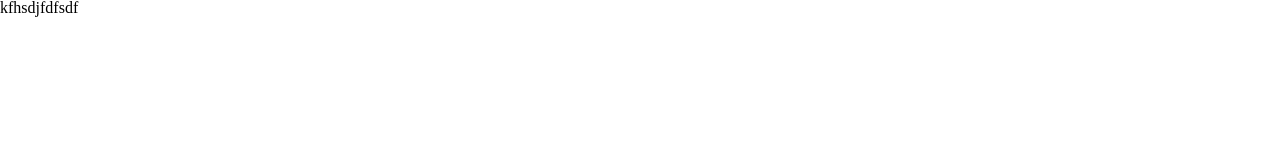
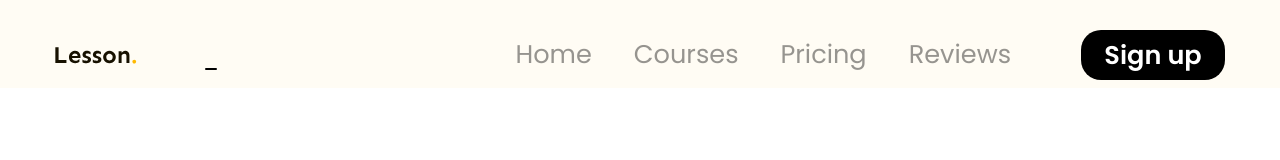
Before and after one commit to hauvip123/figma_to_html, a plain HTML site: page index.html in a window 1280 px wide. Drawn offline with Linux system fonts and the light colour scheme.

Commit message:
p3 lam phan header

```diff
--- a/assets/css/style.css
+++ b/assets/css/style.css
@@ -1,3 +1,70 @@
 * {
   box-sizing: border-box;
 }
+html {
+  font-style: 62.5%;
+}
+body {
+  font-size: 1.6rem;
+  font-family: "Poppins", sans-serif;
+}
+.main-content {
+  width: 1170px;
+  margin-left: auto;
+  margin-right: auto;
+  max-width: calc(100% - 40px);
+}
+a {
+  text-decoration: none;
+}
+.header {
+  background: #fffcf4;
+}
+.btn {
+  display: inline-block;
+  background: black;
+  min-width: 50px;
+  line-height: 50px;
+  border-radius: 20px;
+  text-align: center;
+  padding: 0px 10px;
+  color: white;
+  font-size: 1.6rem;
+  font-weight: 600;
+}
+.header .body {
+  padding: 30px 0px 8px;
+  align-items: center;
+  display: flex;
+}
+.nav ul {
+  display: flex;
+}
+.nav {
+  margin-left: auto;
+}
+.nav a {
+  color: rgba(0, 0, 0, 0.411);
+  font-size: 1.6rem;
+  padding: 8px 21px;
+}
+.nav a:hover {
+  color: black;
+  text-shadow: 1px 0px 0px currentColor;
+}
+.nav li.active a::after {
+  position: absolute;
+  left: 205px;
+  width: 12px;
+  height: 2px;
+  background: black;
+  display: block;
+  content: "";
+  border-radius: 1px;
+}
+.action .btn-sign-up {
+  min-width: 144px;
+}
+.header .action {
+  margin-left: 49px;
+}
--- a/index.html
+++ b/index.html
@@ -4,10 +4,45 @@
     <meta charset="UTF-8" />
     <meta name="viewport" content="width=device-width, initial-scale=1.0" />
     <link rel="stylesheet" href="assets/css/reset.css" />
+    <link rel="preconnect" href="https://fonts.googleapis.com" />
+    <link rel="preconnect" href="https://fonts.gstatic.com" crossorigin />
+    <link
+      href="https://fonts.googleapis.com/css2?family=Poppins:ital,wght@0,100;0,200;0,300;0,400;0,500;0,600;0,700;0,800;0,900;1,100;1,200;1,300;1,400;1,500;1,600;1,700;1,800;1,900&display=swap"
+      rel="stylesheet"
+    />
     <link rel="stylesheet" href="assets/css/style.css" />
     <title>Document</title>
   </head>
   <body>
-    <h1>kfhsdjfdfsdf</h1>
+    <!-- header -->
+    <header class="header fixed">
+      <div class="main-content">
+        <div class="body">
+          <!-- logo -->
+          <img src="assets/img/logo.svg" alt="logo" class="logo" />
+          <!-- nav -->
+          <nav class="nav">
+            <ul>
+              <li class="active">
+                <a href="#!">Home</a>
+              </li>
+              <li>
+                <a href="#!">Courses</a>
+              </li>
+              <li>
+                <a href="#!">Pricing</a>
+              </li>
+              <li>
+                <a href="#!">Reviews</a>
+              </li>
+            </ul>
+          </nav>
+          <!-- bnt action -->
+          <div class="action">
+            <a href="#!" class="btn btn-sign-up">Sign up</a>
+          </div>
+        </div>
+      </div>
+    </header>
   </body>
 </html>
```
Also changed, not shown: assets/img/logo.svg (added).
